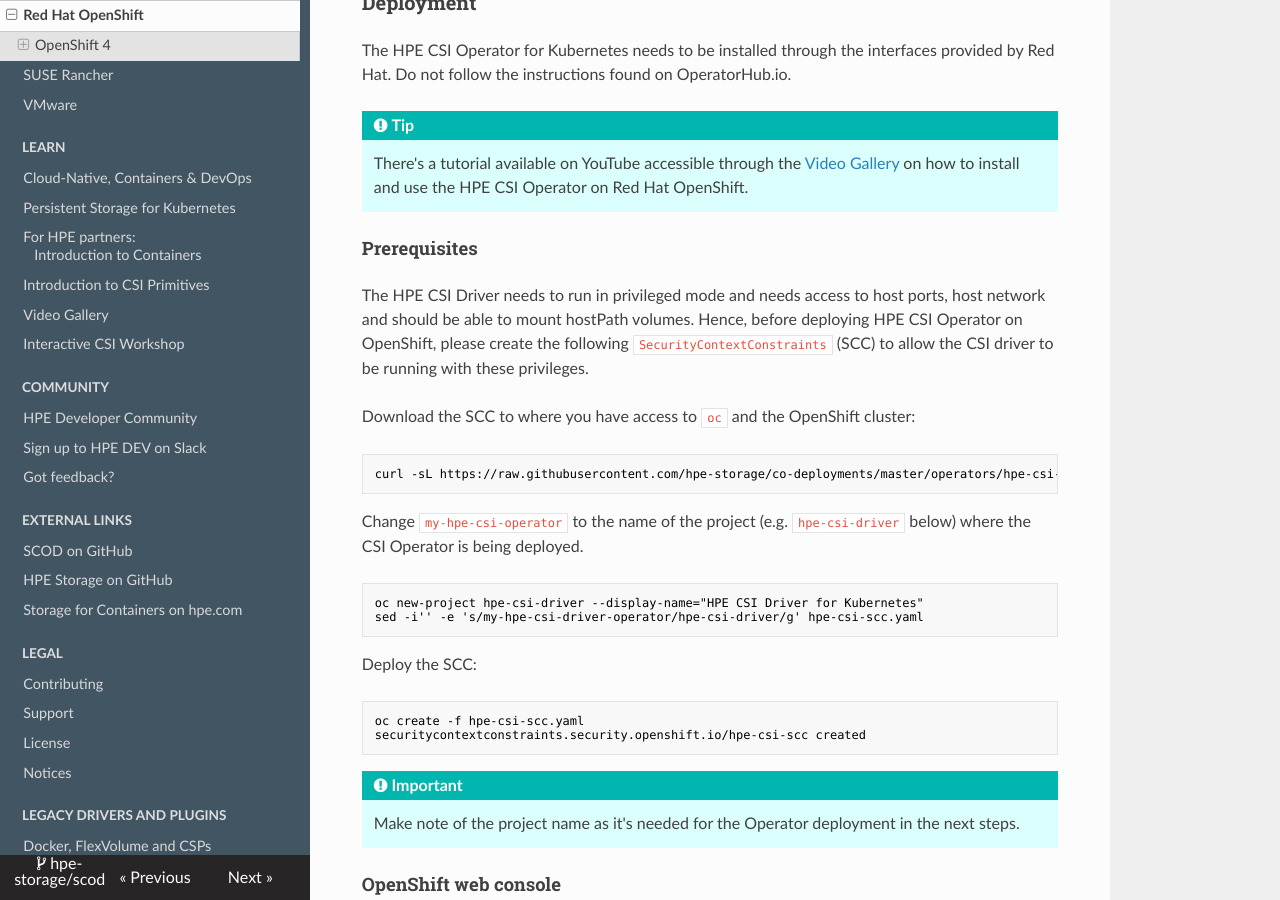
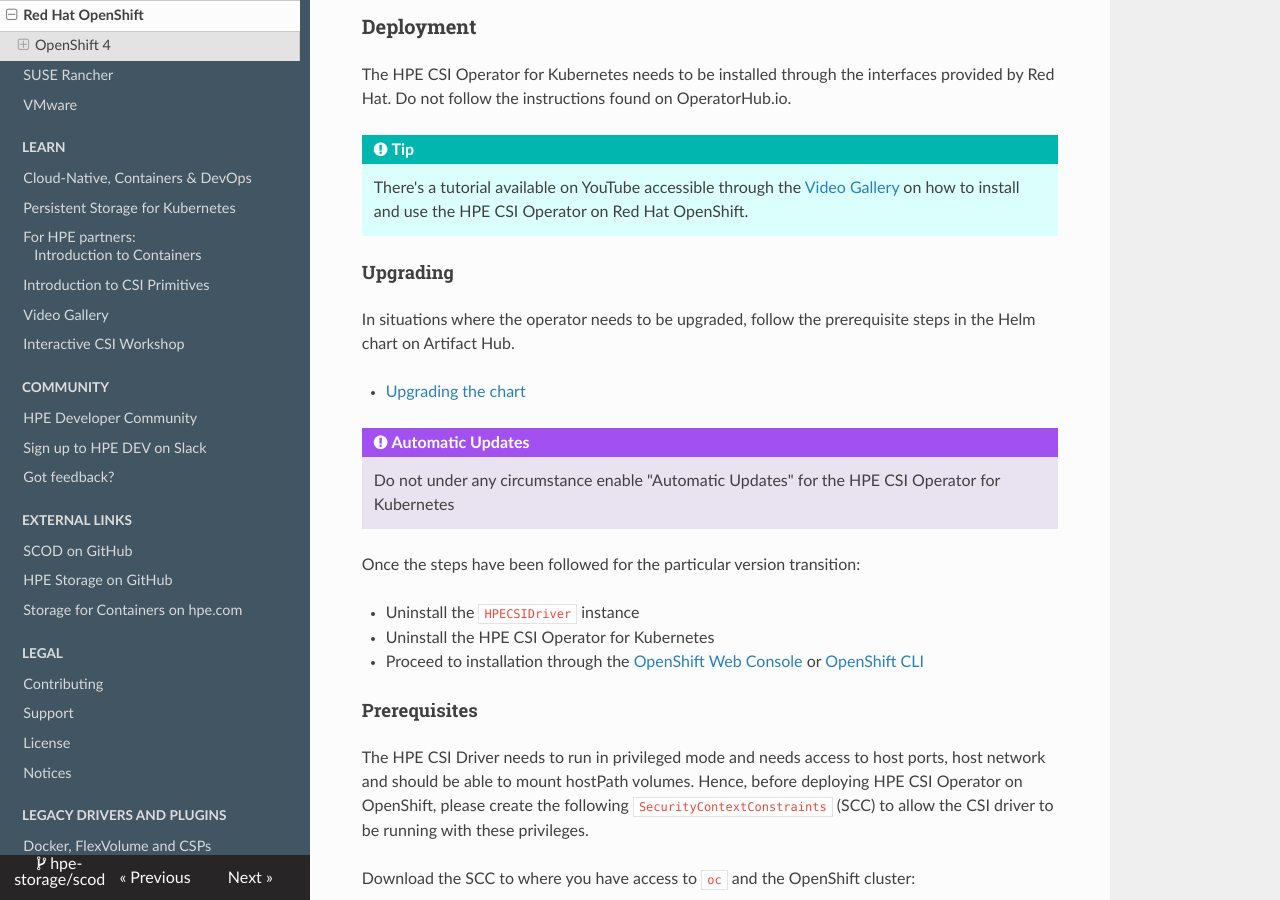
Before and after one commit to hpe-storage/scod, an MkDocs documentation site: the page built from docs/partners/redhat_openshift/index.md, in a window 1280 px wide and 900 px high, scrolled down 1945 px. Built offline with MkDocs 1.6.1, drawn with Linux system fonts in a browser that asks for light colours; nearby versions of some CDN libraries.

Commit message:
OCP upgrade blurb (#131)
Signed-off-by: Michael Mattsson <michael.mattsson@gmail.com>

```diff
--- a/docs/partners/redhat_openshift/index.md
+++ b/docs/partners/redhat_openshift/index.md
@@ -51,6 +51,21 @@
 
 !!! tip
     There's a tutorial available on YouTube accessible through the [Video Gallery](../../learn/video_gallery/index.md#install_the_hpe_csi_operator_for_kubernetes_on_red_hat_openshift) on how to install and use the HPE CSI Operator on Red Hat OpenShift.
+
+#### Upgrading
+
+In situations where the operator needs to be upgraded, follow the prerequisite steps in the Helm chart on Artifact Hub.
+
+- [Upgrading the chart](https://artifacthub.io/packages/helm/hpe-storage/hpe-csi-driver#upgrading-the-chart)
+
+!!! danger "Automatic Updates"
+    Do not under any circumstance enable "Automatic Updates" for the HPE CSI Operator for Kubernetes
+
+Once the steps have been followed for the particular version transition:
+
+- Uninstall the `HPECSIDriver` instance
+- Uninstall the HPE CSI Operator for Kubernetes
+- Proceed to installation through the [OpenShift Web Console](#openshift_web_console) or [OpenShift CLI](#openshift_cli)
 
 #### Prerequisites
 
```
